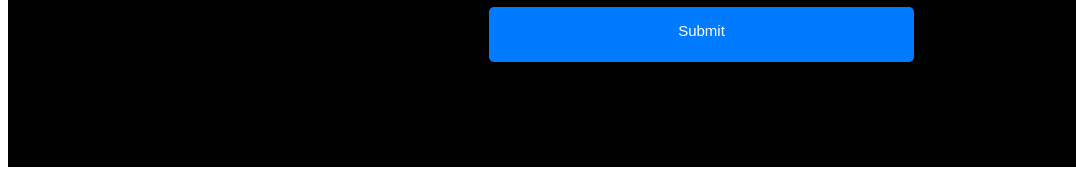
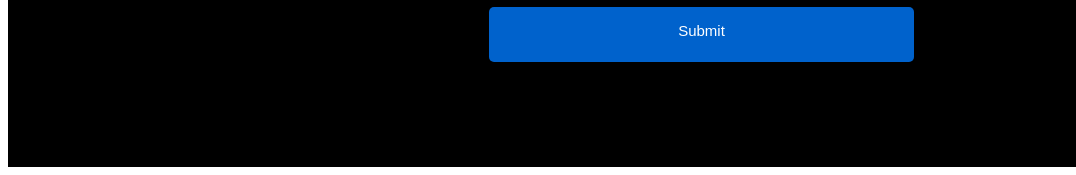
Before and after one commit to fsp3012/Techstudio-clone, a plain HTML site: page index.html in a window 1280 px wide. In both pictures the pointer is over the link "Submit". Shown: the part 10589-10764 px from the top of the page, 0-1076 px from the left. Drawn offline with Linux system fonts and the light colour scheme.

Commit message:
new updated

```diff
--- a/style.css
+++ b/style.css
@@ -36,7 +36,6 @@ ul li a:hover {
 .page1 {
   display: flex;
   justify-content: space-around;
-  /* width: 100vw; */
   height: 100vh;
   background: url(./images/img1.jpeg);
   background-size: cover;
@@ -644,6 +643,10 @@ div h3 {
   text-decoration: none;
   padding-top: 15px;
 }
+.page13b a:hover{
+    background-color: #007bffcc;
+
+}
 .page13b input {
   width: 420px;
   border-radius: 5px;
```
